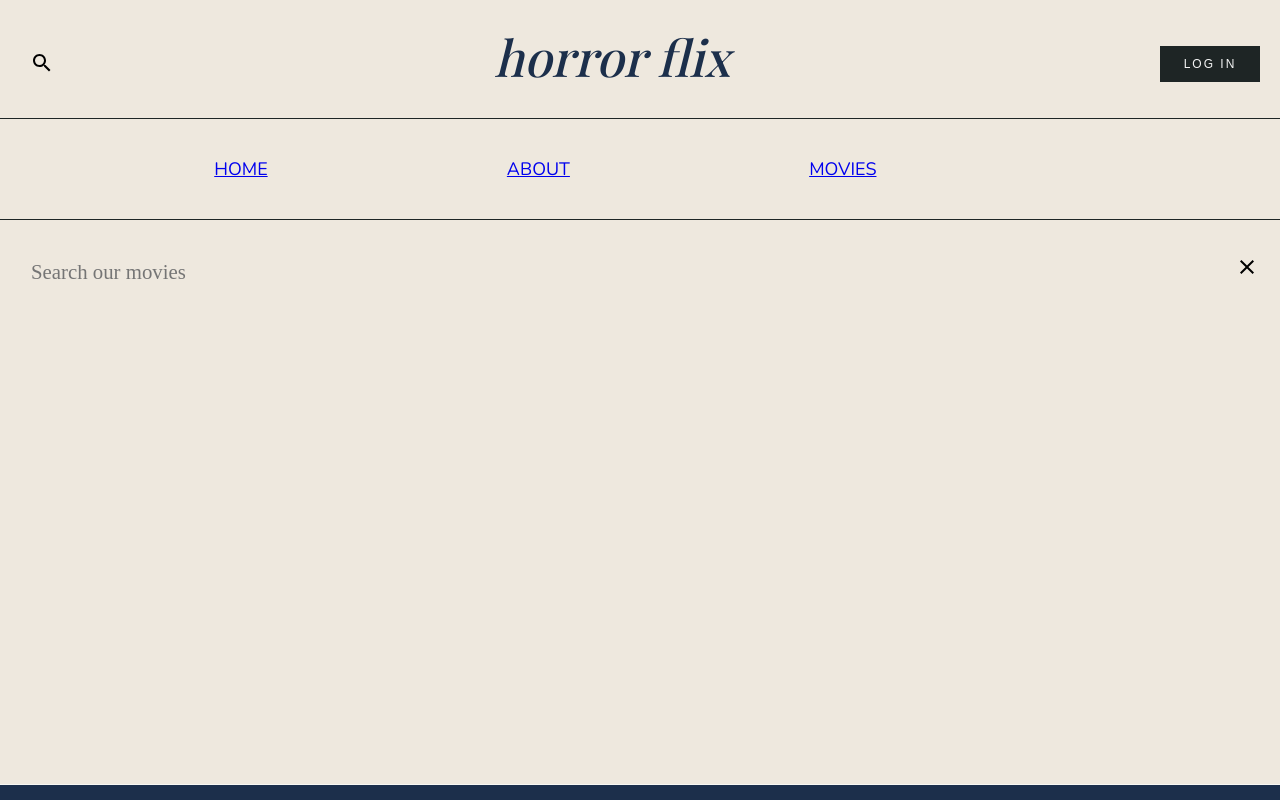
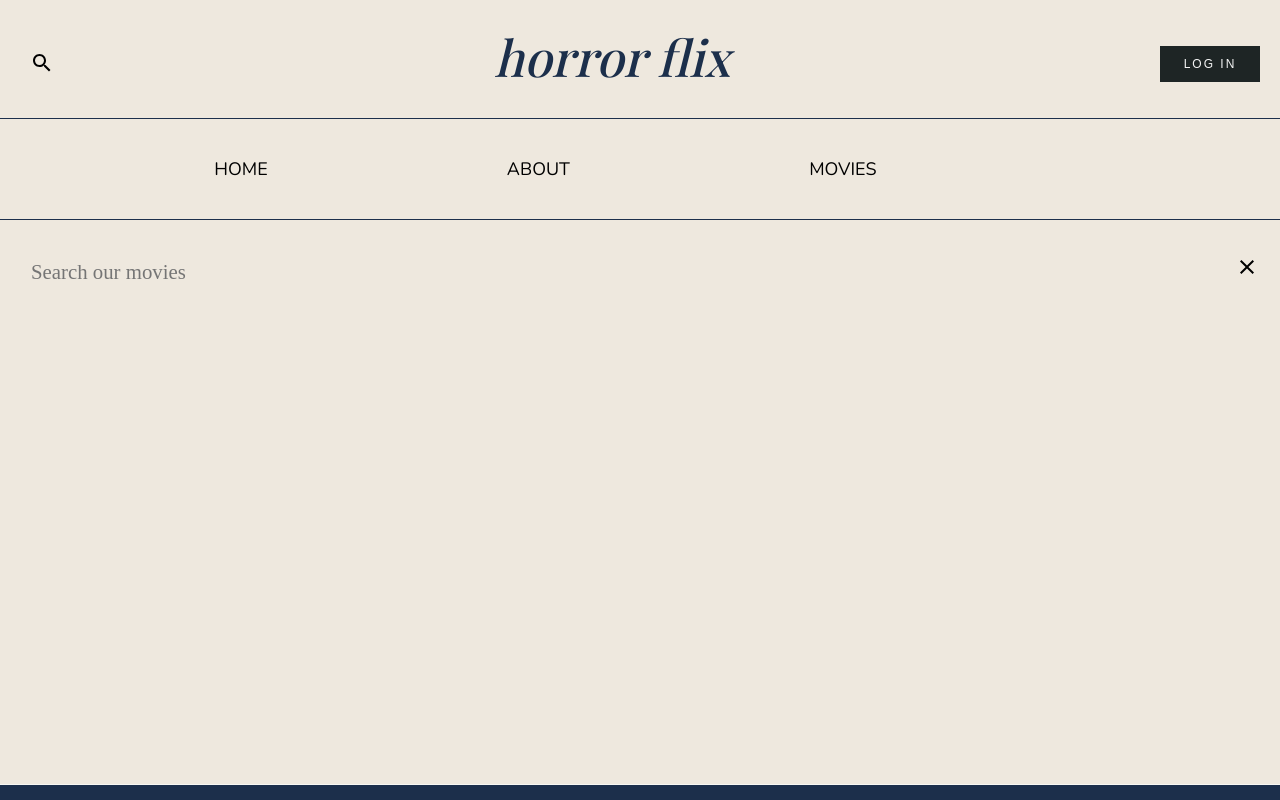
Before and after one commit to JLPinthecity/horror-movies-frontend, a React (Create React App) app: page /search in a window 1280 px wide. Shown: the top 800 px of the page. Built offline with nearby package versions, Linux system fonts and the light colour scheme; no server answers; a web font is replaced by a local one.

Commit message:
adjust navbar colors

```diff
--- a/src/components/NavBar.css
+++ b/src/components/NavBar.css
@@ -64,17 +64,23 @@
     flex: 1;
     font-size: 18px;
     text-transform: uppercase;
+    color: rgb(28, 47, 75);
 }
 
 .nav .menu a {
     margin-left: 25px;
     margin-right: 25px;
     font-size: 18px;
+    font-style: normal;
+    font-weight: 400;
+    letter-spacing: normal;
+    text-decoration: none;
+    color: black;
 }
 
 
 .nav .menu a:visited{
-    color: rgb(212, 149, 80);
+    color: rbg(135,64,37);
 }
 
 .nav .menu a:hover{
```
